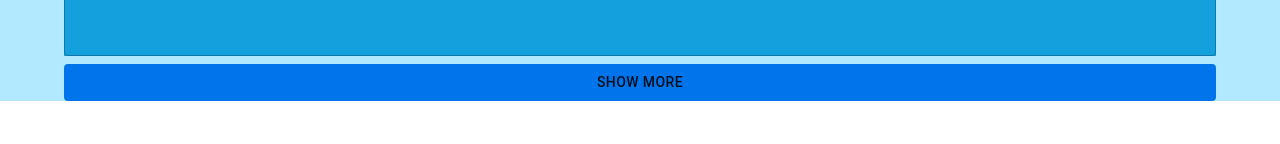
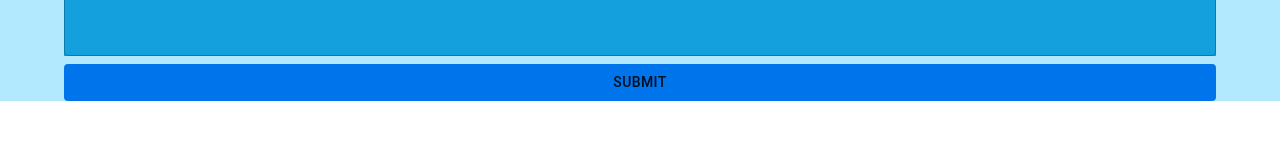
Before and after one commit to fcodelabs/training-web, a React (Create React App) app: page / in a window 1280 px wide. Shown: the part 156-300 px from the top of the page. Built offline with nearby package versions, Linux system fonts and the light colour scheme.

Commit message:
add form sumit button name change, diary card show less added to collapse the card

```diff
--- a/src/components/add-form/add-form.js
+++ b/src/components/add-form/add-form.js
@@ -51,7 +51,7 @@ function AddForm(props) {
             <Button className={classes.button}
                 onClick={() => props.handleSubmit()}
                 >
-                SHOW MORE
+                SUBMIT
             </Button>
         </div>
     )
--- a/src/components/diary-card/diary-card.js
+++ b/src/components/diary-card/diary-card.js
@@ -43,7 +43,7 @@ function DiaryCard(props) {
                 </Typography>
             </CardContent>
             <CardActions>
-                <Button className={classes.button} size="small" onClick={() => setIsMore(!isMore)}>SHOW MORE</Button>
+                <Button className={classes.button} size="small" onClick={() => setIsMore(!isMore)}>{isMore ? 'SHOW LESS' : 'SHOW MORE'}</Button>
             </CardActions>
         </Card>
     )
```
